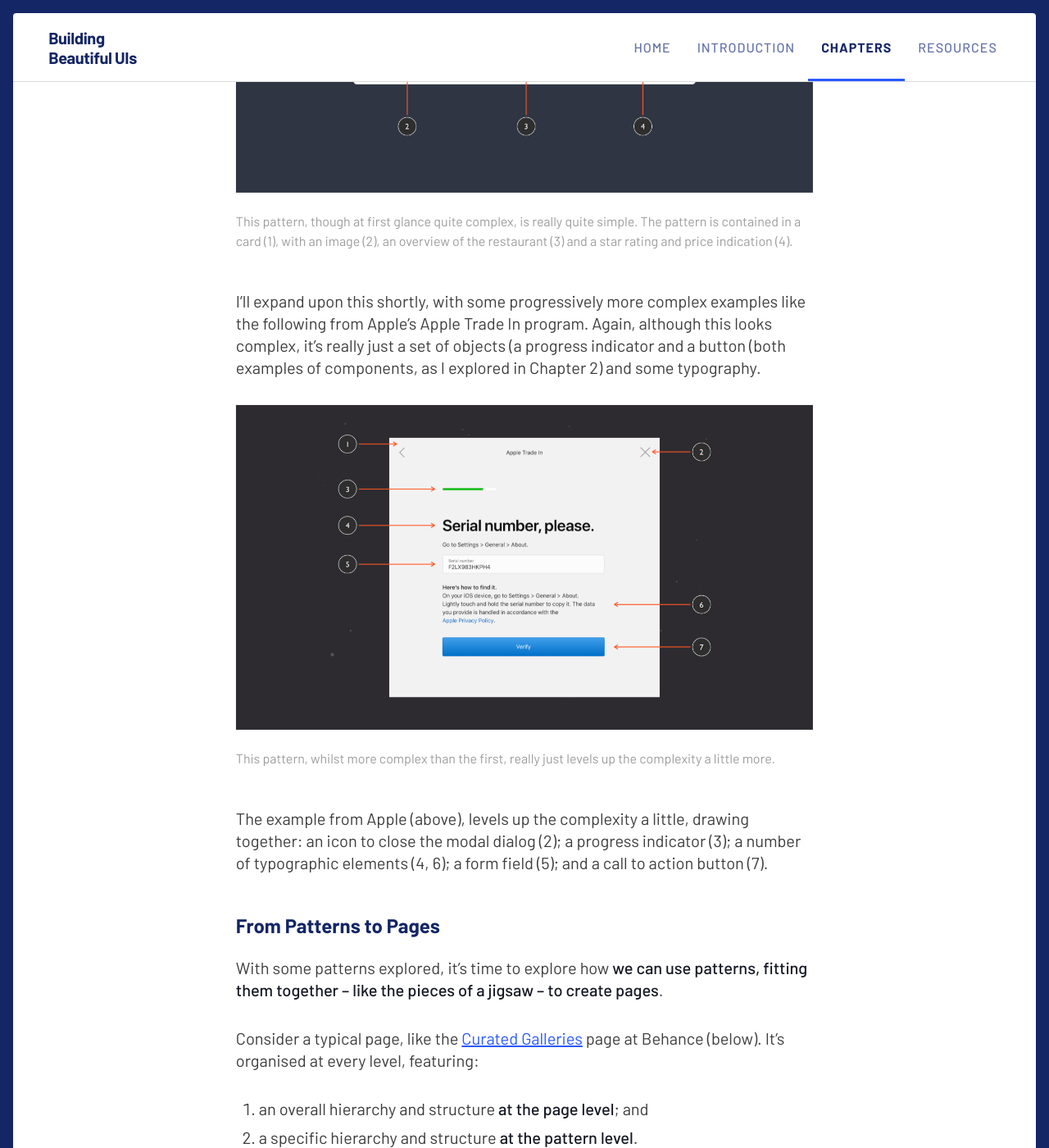
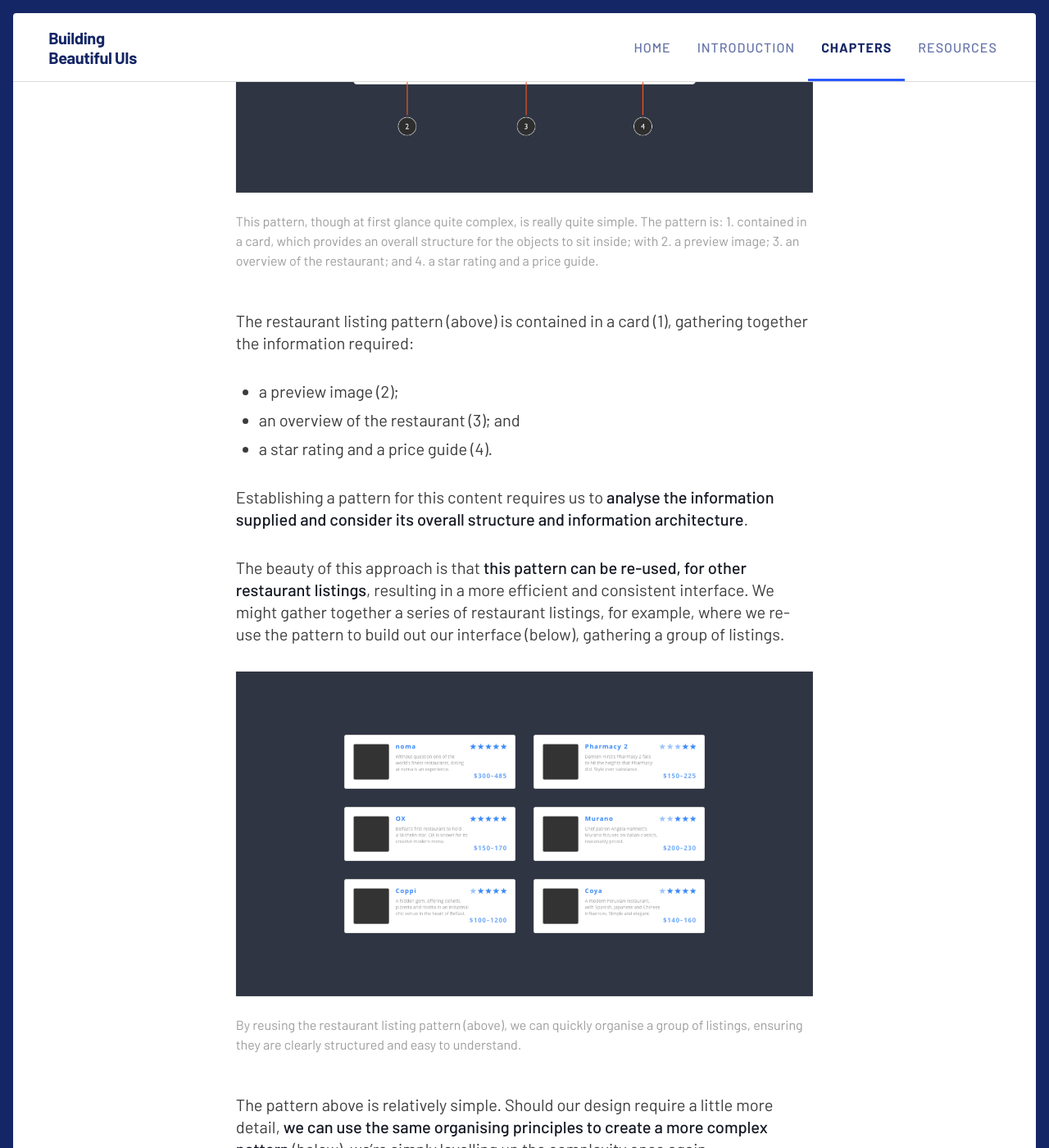
Before and after one commit to buildingbeautifuluis/buildingbeautifuluis.github.io, a Jekyll site: the page built from _preview/03-Information-Architecture.md, in a window 1280 px wide and 1400 px high, scrolled down 15336 px. Shown: the whole window at 82% size. Built offline with Jekyll 4.4.1, drawn with Linux system fonts in a browser that asks for light colours; some of the changed text lies outside the part shown.

Commit message:
C3-S2 done, except for an image for P1.

```diff
--- a/_preview/03-Information-Architecture.md
+++ b/_preview/03-Information-Architecture.md
@@ -100,11 +100,11 @@
 
 > Pattern Tap is here to satisfy and encourage the inspiration needs of my interface design peers. We aspire to be the one stop pattern shop for your next inspiration need.
 
-As with my note of caution about the use of Dribbble in Chapter 2, the intention of **Pattern Tap wasn’t to provide designs to raid for aesthetics**, it was to provide **different ways of tackling a design problem – using pre-existing patterns – that designers could learn from**.
+As with my note of caution about the use of Dribbble in Chapter 2, the intention of **Pattern Tap wasn’t to provide designs to raid for aesthetics**, it was to provide **different ways of tackling a design problem – using pre-existing patterns – that designers could learn from**. In essence, Pattern Tap was focused more on design principles – methods and approaches – and less on surface-level, aesthetic inspiration.
 
-In essence, Pattern Tap was focused more on design principles – methods and approaches – and less on surface-level, aesthetic inspiration. Pattern Tap may have disappeared into the great big website graveyard in the sky, but its resources were [acquired by ZURB in 2012](https://zurb.com/blog/we-ve-acquired-pattern-tap) and it lives on – in a new form – at [ZURB Library](https://patterntap.com/patterntap), a set of resources that ZURB has been gathering since 1998.
+Pattern Tap may have disappeared into the great big website graveyard in the sky, but its resources were [acquired by ZURB in 2012](https://zurb.com/blog/we-ve-acquired-pattern-tap) and it lives on – in a new form – at [ZURB Library](https://patterntap.com/patterntap), a set of resources that ZURB has been gathering since 1998.
 
-In addition to ZURB’s Pattern Tap, **other pattern libraries have surfaced to gather patterns in single, centralised locations.**.
+In addition to ZURB’s Pattern Tap, **other pattern libraries have surfaced to gather patterns in single, centralised locations**.
 
 
 {% include figure.html url="/images/ch3/c3-s1-p1-3-ui-patterns-detail.png" alt="UI Patterns (Detail)" description="UI Patterns offers a wealth of solutions to commonly recurring design problems. As its founder, Anders Toxboe explains: “Design patterns are standard reference points for the experienced user interface designer.”" %}
@@ -141,7 +141,7 @@
 From these patterns, one could build everything from a house (organising people) to a region (organising towns). ‘A Pattern Tap’ remains a central text defining architectural theory, but its impact extends far beyond the realm of architecture.
 
 
-{% include figure.html url="/images/ch3/c3-s1-p2-1-alexander-patterns.png" alt="A Pattern Language" description="Alexander’s patterns include everything from patterns for Flexible Office Space (Pattern 146) to patterns to accommodate a Master and Apprentice (Pattern 83)." %}
+{% include figure.html url="/images/ch3/c3-s1-p2-1-alexander-patterns.png" alt="A Pattern Language" description="Alexander’s book includes everything from patterns for Flexible Office Space (Pattern 146) to patterns to accommodate a Master and Apprentice (Pattern 83)." %}
 
 
 You might be wondering why I’ve dedicated a section of a book on **user interface design** to an **architect**. That would be a good question.
@@ -224,7 +224,7 @@
 
 Every entry in your system is a single design pattern and each of your documented patterns should explain why that solution works well in the pattern’s contexts.
 
-**Using the objects and components, which I explored in Chapter 2, to create patterns that we organise on pages is where things get interesting.** Essentially, we’re building a library of consistently designed elements that we’ll then combine in different ways to create the pages of our interfaces.
+**Using the objects and components, which I explored in Chapter 2, to create patterns that we organise on pages is where things get interesting.** Essentially, we’re building a library of consistently designed elements – **a design system** – that we can combine in different ways to create the pages of our interfaces.
 
 By starting from the object and working up towards components and patterns, we can build **a consistent set of user interface elements that we can then further orchestrate within pages, as I’ll explore in the next section.**
 
@@ -240,55 +240,88 @@
 
 The beauty of this approach, **building from the object up**, is that it allows us to establish an information architecture at every level of our design’s hierarchy: **Components → Patterns → Pages → Flows**.
 
-If we consider the information architecture of the patterns we build, when we put them together to form pages, our overall information architecture falls, more or less, into place. In short, it’s important to **consider the information architecture of our content at multiple levels** as we design it.
+If we **consider the information architecture of the patterns we build**, when we subsequently put these patterns together to form pages, our overall information architecture falls more or less into place. In short, it’s important to **consider the information architecture of our content at multiple levels as we design it**.
 
 As with the components I explored in Chapter 2, where components were built out of objects, **patterns are – themselves – built out of objects and components**, we’re simply increasing the complexity.
 
 
-{% include figure.html url="/images/ch3/c3-s2-p1-2-simple-pattern-noma.png" alt="Restaurant Recommendation Pattern" description="This pattern, though at first glance quite complex, is really quite simple. The pattern is contained in a card (1), with an image (2), an overview of the restaurant (3) and a star rating and price indication (4)." %}
+{% include figure.html url="/images/ch3/c3-s2-p1-2-simple-pattern-noma.png" alt="Restaurant Recommendation Pattern" description="This pattern, though at first glance quite complex, is really quite simple. The pattern is: 1. contained in a card, which provides an overall structure for the objects to sit inside; with 2. a preview image; 3. an overview of the restaurant; and 4. a star rating and a price guide." %}
 
 
-I'll expand upon this shortly, with some progressively more complex examples like the following from Apple's Apple Trade In program. Again, although this looks complex, it's really just a set of objects (a progress indicator and a button (both examples of components, as I explored in Chapter 2) and some typography.
+The restaurant listing pattern (above) is contained in a card (1), gathering together the information required:
+
++ a preview image (2);
++ an overview of the restaurant (3); and
++ a star rating and a price guide (4).
+
+Establishing a pattern for this content requires us to **analyse the information supplied and consider its overall structure and information architecture**.
+
+The beauty of this approach is that **this pattern can be re-used, for other restaurant listings**, resulting in a more efficient and consistent interface. We might gather together a series of restaurant listings, for example, where we re-use the pattern to build out our interface (below), gathering a group of listings.
 
 
-{% include figure.html url="/images/ch3/c3-s2-p1-3-complex-pattern-apple.png" alt="Apple Trade In · Modal Dialog" description="This pattern, whilst more complex than the first, really just levels up the complexity a little more." %}
+{% include figure.html url="/images/ch3/c3-s2-p1-3-simple-pattern-restaurant-listings.png" alt="Restaurant Listings Pattern" description="By reusing the restaurant listing pattern (above), we can quickly organise a group of listings, ensuring they are clearly structured and easy to understand." %}
 
 
-The example from Apple (above), levels up the complexity a little, drawing together: an icon to close the modal dialog (2); a progress indicator (3); a number of typographic elements (4, 6); a form field (5); and a call to action button (7).
+The pattern above is relatively simple. Should our design require a little more detail, **we can use the same organising principles to create a more complex pattern** (below), we’re simply levelling up the complexity once again.
 
-<!--
+Whilst this might look complicated at first glance, if we **break the pattern down into its constituent parts we can see it’s relatively simple**, comprising three content sub-sections:
 
-In this section, I’ll widen the lens out and look at some other examples of sites use pattern-driven approaches. By doing so, I’ll underline how widespread the idea of embracing patterns is.
++ a section for rich media, in this case an image (1);
++ a section for text, where our information is organised with titles and supporting text (2); and
++ a section where we present actions (3).
 
--->
+
+{% include figure.html url="/images/ch3/c3-s2-p1-2-simple-pattern-noma.png" alt="Restaurant Recommendation Pattern" description="THIS ISN’T THE RIGHT IMAGE. IT WILL BE REPLACED WITH A MORE COMPLICATED PATTERN THAT I’M WORKING ON NOW." %}
+
+
+We see these kinds of ‘content clusters’ in both desktop and mobile interfaces, **where information needs to me structured into organised groupings**. This pattern-driven approach is used, for example, in Apple’s [Apple Trade In](https://www.apple.com/shop/trade-in) programme page (below).
+
+Although the user is required to provide a great deal of information (including: their phone’s make and model, its serial number, and its condition) **the information required is broken down into a series of easily understandable groupings**.
+
+The result is that users are taken step-by-step through everything they need to do, in a clearly considered user flow.
+
+
+{% include figure.html url="/images/ch3/c3-s2-p1-5-complex-pattern-apple.png" alt="Apple Trade In · Modal Dialog" description="This pattern, whilst more complex than the earlier patterns, really just levels up the complexity further." %}
+
+
+This example, from Apple, levels up the complexity further, drawing together a number of elements, including:
+
++ a card, grouping everything (1);
++ icons to return to the previous page or close the modal dialog (2);
++ a progress indicator (3);
++ a number of typographic elements (4, 6);
++ a form field (5); and
++ a call to action button (7).
+
+This pattern, coupled with a clearly considered user flow (which I’ll explore in more detail in [Chapter 4: Getting From A → B](#)), eases the process considerably.
 
 
 ### From Patterns to Pages
 
-With some patterns explored, it’s time to explore how **we can use patterns, fitting them together – like the pieces of a jigsaw – to create pages**.
+With some patterns explored, it’s time to explore how **we can use patterns – fitting them together like the pieces of a jigsaw – to create pages**.
 
 Consider a typical page, like the [Curated Galleries](https://www.behance.net/galleries) page at Behance (below). It’s organised at every level, featuring:
 
-1. an overall hierarchy and structure **at the page level**; and
-2. a specific hierarchy and structure **at the pattern level**.
+1. an overall hierarchy and structure **at the page level** (micro information architecture); and
+2. a specific hierarchy and structure **at the pattern level** (macro information architecture).
 
-This hierarchy works at both: a pattern level (micro information architecture); and the page level (macro information architecture).
+At an overall page hierarchy, our eye is drawn to the title: Curated Galleries. Its size on the page and the weight of the type used catches our eye, signalling the page we’re on.
 
 
 {% include figure.html url="/images/ch3/c3-s2-p2-1-behance-curated-galleries.png" alt="Behance · Curated Galleries" description="At the page level, Behance’s Curated Galleries page has a clear hierarchy and structure. The eye is drawn to the title first (1), it’s then drawn to the categories (2), and, finally, it’s drawn to the project thumbnails (3)." %}
 
 
-Continuing from the overall page hierarchy, our eye is drawn to **the row of thumbnails in the Graphic Design category, which follows a pattern that is repeated down [the page](https://www.behance.net/galleries)**, which includes other categories: Photography, Illustration, Interaction….
+Continuing from the overall page hierarchy, our eye is drawn secondly to **the row of thumbnails in the Graphic Design category, which follows a pattern that is repeated down [the page](https://www.behance.net/galleries)** that includes other categories: Photography, Illustration, Interaction….
 
 At the category level, the eye is drawn to the title – Graphic Design – first, with its short overview paragraph (“The best graphic design…”), before being drawn to **the ‘Follow Gallery’ call to action button, which – in blue – catches the eye, perfect for a call to action**. The gold ‘Gr’ bookmark at the top is the least visually dominant element, satisfying a labelling function.
 
-At the pattern level, there is an equally clear hierarchy and structure. The thumbnails provided satisfy the purpose of **previewing visual content** (a content pattern), which are in turn repeated on the page as a way of **previewing content from within a category** (a display pattern), which – in this case – focuses on the Graphic Design category.
+At the pattern level (below), there is an equally clear hierarchy and structure. The thumbnails provided satisfy the purpose of **previewing visual content** (a content pattern), which are in turn repeated on the page as a way of **previewing content from within a category** (a display pattern), which in this case focuses on the Graphic Design category.
 
 
 {% include figure.html url="/images/ch3/c3-s2-p2-2-behance-curated-galleries-thumbnail.png" alt="Behance · Curated Galleries · Graphic Design" description="The pattern used to preview visual content on Behance has its own hierarchy and structure, which uses a ‘card’ pattern (1), that is organised by: 2. an image; 3. primary content (Title and Studio) and secondary content (Category); and 4. actions components (Likes, Views, Bookmarks)." %}
 
 
-The ‘card’ pattern that’s used at Behance – whilst rigidly organised at the pattern level – is **perfect for page level display**.
+The ‘card’ pattern that’s used at Behance – carefully organised at the pattern level – is **perfect for page level display**.
 
 As ‘information containers’, cards – self-contained ‘units of content’ – can be used to **organise a range of different objects and components**, including: imagery or rich media (video, for example); text objects (which can also be hierarchically organised); and buttons.
 
@@ -313,9 +346,9 @@
 
 ### Case Study: Dribbble
 
-In this case study, **I’ll tie together everything I’ve covered above and explore how everything comes together** in a website – [Dribbble](https://dribbble.com) – **building complexity step-by-step, from the object up**.
+In this case study, **I’ll tie together everything I’ve covered above and explore how the various elements comes together** in a website – [Dribbble](https://dribbble.com) – **building complexity step-by-step, from the object up**.
 
-In particular, I’ll focus on how **Dribbble uses cards**, a widely used approach, that is useful for organising complex information.
+In particular, I’ll focus on how **Dribbble uses cards**, which – as I explored above – are useful for organising complex information.
 
 As we’ll see, Dribbble’s pages – although on the surface relatively complicated – are comprised of a wide range of relatively simple elements including:
 
@@ -345,14 +378,14 @@
 <!-- Before publication, re-screenshot this and change the URL to mrmurphy.com. -->
 
 
-If we focus in one one of these patterns, the ‘profile pattern’ communicates information about the user in question. This information is divided into three sub-sections or groupings of content: ‘profile’ (1), ‘skills’ (2) and ‘elsewhere’ (3). **So – even at the pattern level – we can consider our content’s information architecture ensuring everything is logically structured.**
+If we focus in one one of these patterns (above), the ‘profile pattern’ communicates information about the user in question. This information is divided into three sub-sections or groupings of content: ‘profile’ (1), ‘skills’ (2) and ‘elsewhere’ (3). **So – even at the pattern level – we can consider our content’s information architecture ensuring everything is logically structured.**
 
-Looking at the above profile pattern (mine) we see the information is organised into three sections:
+Looking at the above profile pattern (my @fehler profile) we see the information is organised into three logically organised sections:
 
 + **Profile**
-  + The User’s Name: Christopher Murphy
-  + The User’s Location: Belfast
-  + The User’s Biography: A designer, writer and speaker… etc..
+  + **The User’s Name:** Christopher Murphy
+  + **The User’s Location:** Belfast
+  + **The User’s Biography:** A designer, writer and speaker… etc..
 + **Skills**
   + content design, content strategy, design, etc..
 + **Elsewhere**
@@ -395,11 +428,11 @@
 
 Patterns used this way are a little like variables in programming languages: **make a change to a variable and that change cascades out, taking care of the bigger picture**.
 
-If we dive a little deeper and explore Dribbble’s shot pattern in more depth, we see that **the pattern has four possible states**:
+If we dive a little deeper and explore Dribbble’s shot pattern in more depth, we see that **the pattern has a number of possible states**:
 
 1. a non-hover state that showcases the shot alone (1);
 2. a hover state that reveals metadata about the shot (2);
-3. a hover state that highlights when a user has liked a shot (3); and
+3. a hover state that highlights when a user has liked a shot (3) (note: the user might also have saved a shot and not liked it, but this is unlikely); and
 4. a hover state that highlights when a user has liked a shot and saved it to one of their buckets (4).
 
 
@@ -408,40 +441,35 @@
 
 It should be obvious, after reading Chapter 2, that the ‘Saved’ and ‘Liked’ buttons are examples of **button components** used as a part of the pattern.
 
-By embracing a pattern-driven approach, **Dribbble can re-use these components and patterns elsewhere on the site**, which is:
-
-+ **more efficient** from a design perspective; and
-+ leads to a **more cohesive and consistent** user interface.
+By embracing a pattern-driven approach, **Dribbble can re-use these components and patterns elsewhere on the site**.
 
 On Dribbble’s [Home](https://dribbble.com) page, for example, we see the shot pattern re-used multiple times to show the latest shots that have been uploaded. On the [Teams](https://dribbble.com/teams) page, we see the same pattern – at a smaller size – to showcase the work of different design teams using the service.
 
-<!-- This essentially repeats what’s said above. Either roll it into the above or edit it out? -->
-
-When we focus on featured shots on Dribbble we see a different set of patterns. From a functional perspective, clicking on a shot preview opens it in **a modal dialog** – a dialog, or window, that appears **on top of the main window** – focusing your attention on the shot in question and presenting it at a larger size.
+When we focus on featured shots on Dribbble (below) we see **a different pattern, which presents more detailed information**. From a functional perspective, clicking on a shot preview opens it in **a modal dialog** – a dialog, or window, that appears **on top of the main window** – focusing your attention on the shot in question and presenting it at a larger size.
 
 
 {% include figure.html url="/images/ch3/c3-s2-p3-6-dribbble-featured-shot.png" alt="Dribbble’s Featured Shot Pattern" description="Clicking on an image on Dribbble opens it in a modal dialog, focusing your attention by providing: 1. the details of shot; 2. a larger image of the shot in question; and 3. supplementary information on the shot provided by its designer." %}
 
 
-This pattern – which uses most of the viewport – **allows the information to breathe a little more**, thanks to the extra screen real estate used. It also provides: the shot details, including ‘Save’ and ‘Like’ buttons (1); the shot itself at a larger size (2); and any additional details about the shot that the designer has provided (3).
+This pattern – which uses more of the viewport – **allows the information to breathe a little more**, thanks to the extra screen real estate used. It also provides: the shot details, including metadata on the left, and ‘Save’ and ‘Like’ buttons on the right (1); the shot itself at a larger size (2); and any additional details about the shot that the designer has provided (3).
 
-Scrolling down the page reveals additional information about the shot thanks to the use of a number of other patterns. These include:
+Scrolling down the page reveals **additional information about the shot** (below) thanks to the use of a number of other patterns. These include:
 
-+ a description of the shot, with users’ responses beneath it;
-+ supplementary information about the shot including: tags, the shot’s colour palette, the number of times the shot has been viewed, and other details; and
-+ links to other shots by the designer in question.
++ **a description of the shot**, with users’ responses beneath it;
++ **supplementary information about the shot** including: tags, the shot’s colour palette, the number of times the shot has been viewed, and other details; and
++ **links to other shots**, by the designer in question.
 
 
-{% include figure.html url="/images/ch3/c3-s2-p3-7-dribbble-featured-shot-details.png" alt="Dribbble’s Featured Shot Pattern Meta Data" description="Underneath the image, Dribbble provides a wide range of meta data about the shot (1) and links to further shots by the designer in question (2)." %}
+{% include figure.html url="/images/ch3/c3-s2-p3-7-dribbble-featured-shot-details.png" alt="Dribbble’s Featured Shot Pattern Meta Data" description="Underneath the image, Dribbble provides a wide range of metadata about the shot (1) and links to further shots by the designer in question (2)." %}
 
 
 Hopefully this case study has demonstrated **the power of embracing user interface patterns** as a core part of your user interface design strategy. By incorporating **patterns built from objects and components** into your user interface toolbox, you reap countless benefits, including:
 
-+ accelerating your design process;
-+ creating updatable patterns that help streamline the maintenance of your design over the long-term; and
-+ ensuring your interfaces are more consistent.
++ **accelerating your design** process;
++ creating updatable patterns, **streamlining the maintenance of your design** over the long-term; and
++ **ensuring your interfaces are more consistent**.
 
-With our case study wrapped up, let’s explore the idea of information architecture a little more at the macro- and the micro-level, focusing on pages.
+With our case study wrapped up, let’s explore some examples of patterns that you’ll encounter when you’re designing user interfaces.
 
 <!--
 
```
Also changed, not shown: other parts of _preview/03-Information-Architecture.md (+2 -2 lines), images/ch3/c3-s1-p2-1-alexander-patterns.png, images/ch3/c3-s2-p1-3-simple-pattern-restaurant-listings.png (added), images/ch3/c3-s2-p1-5-complex-pattern-apple.png (renamed from images/ch3/c3-s2-p1-3-complex-pattern-apple.png).
